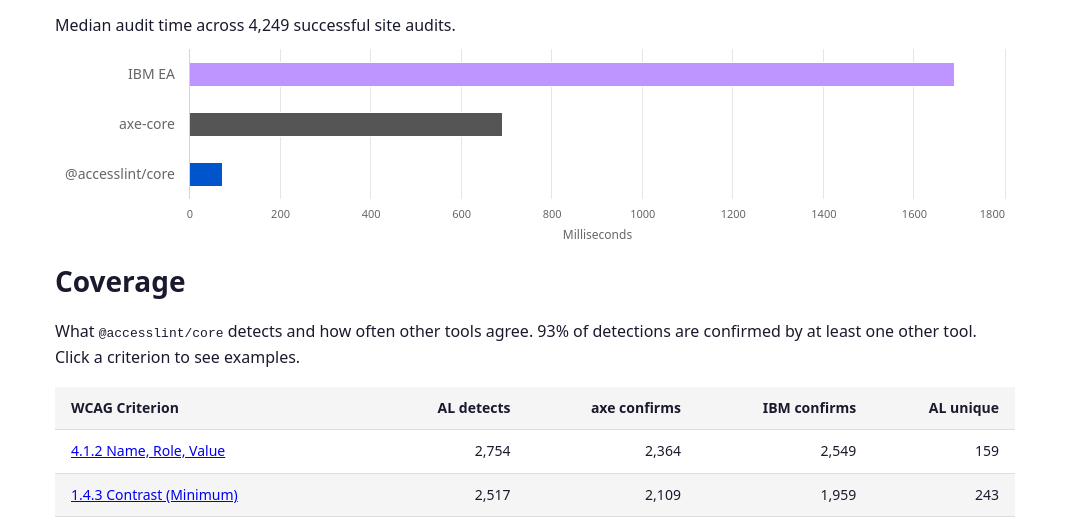
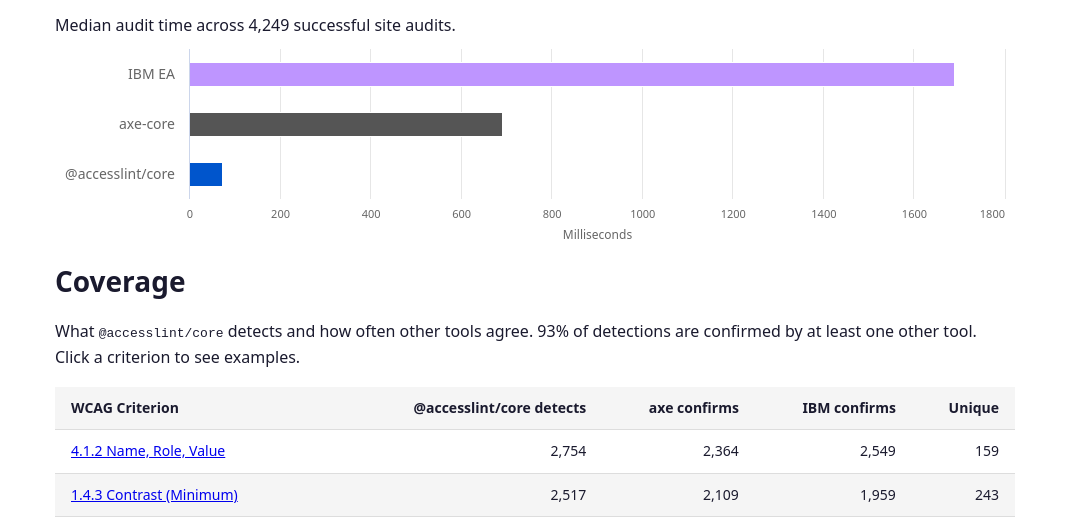
Before and after one commit to AccessLint/core, a plain HTML site: page benches/index.html in a window 1280 px wide. Shown: the part 256-781 px from the top of the page, without its empty margins (105-1175 px from the left). Drawn offline with nearby package versions, Linux system fonts and the light colour scheme.

Commit message:
Use @accesslint/core instead of AL abbreviation in table headers

```diff
--- a/benches/charts.js
+++ b/benches/charts.js
@@ -71,7 +71,7 @@
     });
   }
 
-  // Stacked bar: AL detections with confirmation breakdown
+  // Stacked bar: @accesslint/core detections with confirmation breakdown
   function renderConcordanceChart() {
     var data = readData("concordance");
     var container = document.getElementById("chart-concordance");
@@ -104,7 +104,7 @@
         { name: "Both confirm", data: data.bothConfirm, color: "#1a7f37" },
         { name: "axe confirms", data: data.axeConfirms, color: COLORS.axe },
         { name: "IBM confirms", data: data.ibmConfirms, color: COLORS.ibm },
-        { name: "AL unique", data: data.alUnique, color: "#bf8700" },
+        { name: "Unique", data: data.alUnique, color: "#bf8700" },
       ],
       accessibility: {
         description:
--- a/benches/index.html
+++ b/benches/index.html
@@ -39,10 +39,10 @@
         <thead>
           <tr>
             <th>WCAG Criterion</th>
-            <th>AL detects</th>
+            <th>@accesslint/core detects</th>
             <th>axe confirms</th>
             <th>IBM confirms</th>
-            <th>AL unique</th>
+            <th>Unique</th>
           </tr>
         </thead>
         <tbody>
```
